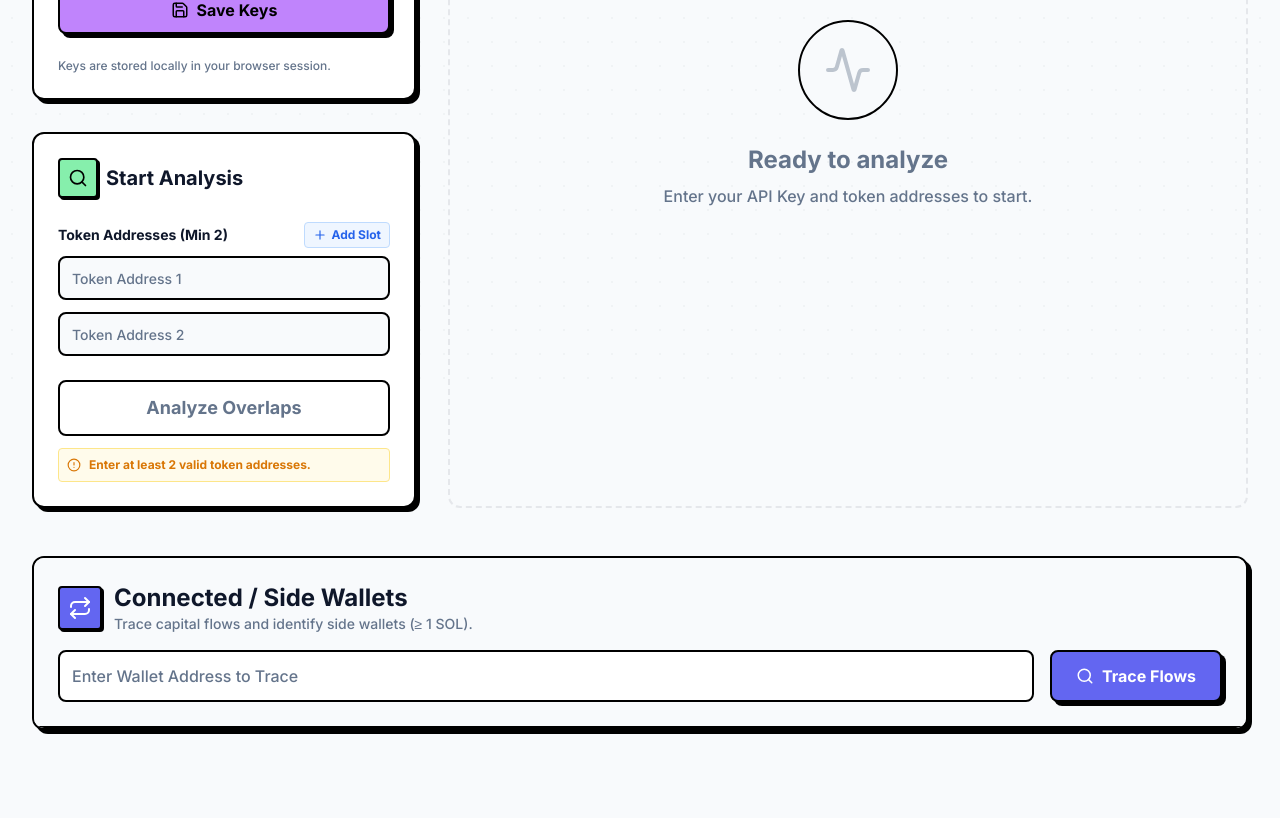
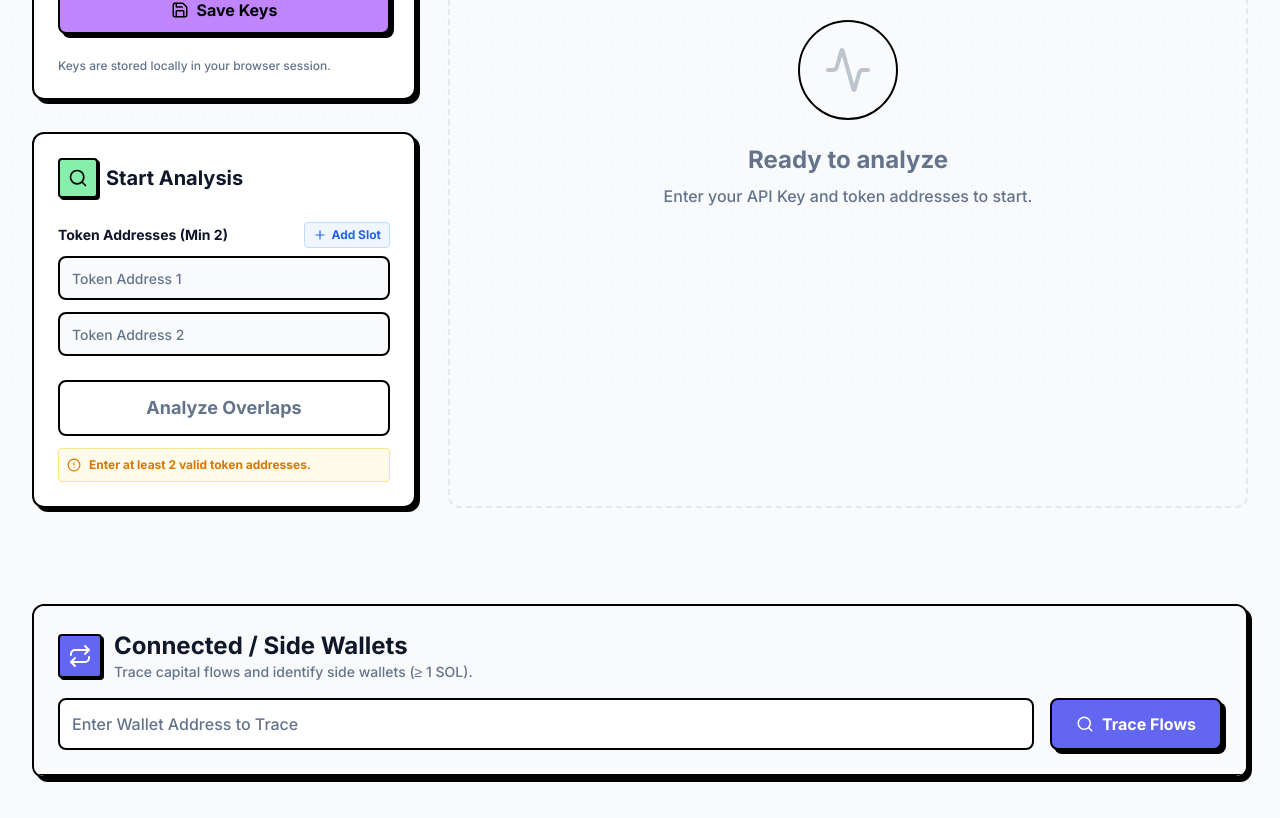
Before and after one commit to heil-kaizen/lelantos, a React (Vite) app: page / in a window 1280 px wide. Shown: the part 402-1220 px from the top of the page. Before the commit the page ends 1172 px from the top, so only its background shows below. Built offline with nearby package versions, Linux system fonts and the light colour scheme.

Commit message:
Adjust margin for Connected Wallets Analysis section

```diff
--- a/App.tsx
+++ b/App.tsx
@@ -162,7 +162,7 @@ const App: React.FC = () => {
         </div>
 
         {/* Connected Wallets Analysis Section */}
-        <div className="mt-12">
+        <div className="mt-24">
             <ConnectedWalletsAnalysis heliusApiKey={heliusApiKey} />
         </div>
 
```
